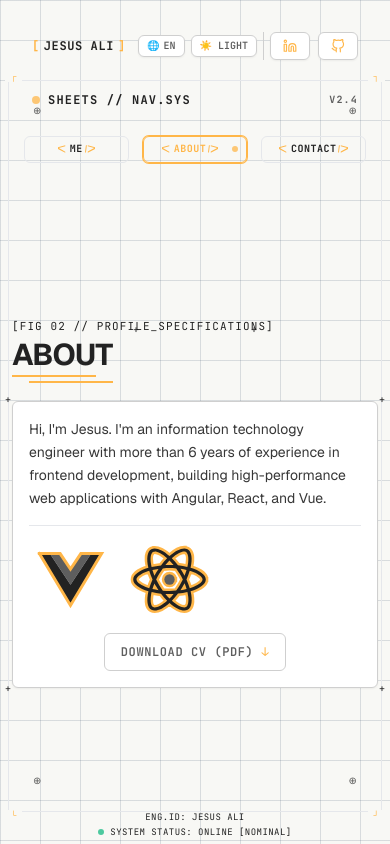
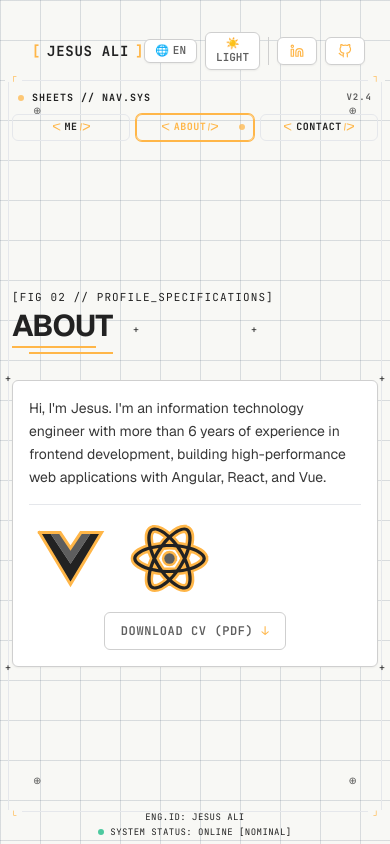
Before and after one commit to Ali-09/ali-001, a Next.js app: page /about in a window 390 px wide. Built offline with nearby package versions, Linux system fonts and the light colour scheme.

Commit message:
style(layout-spacing): redesign vertical spacing across SideMenu, Header, and section containers for generous breathing room

```diff
--- a/components/molecules/Header/index.tsx
+++ b/components/molecules/Header/index.tsx
@@ -49,10 +49,10 @@ const Header: React.FC = () => {
   const currentLang = context?.lang || 'es';
 
   return (
-    <header className="header pb-2 sm:pb-4 pt-3 sm:pt-6 px-3 sm:px-6 lg:px-12 flex flex-row items-center justify-between bg-transparent transition-colors duration-300">
+    <header className="header py-3.5 sm:py-6 px-3.5 sm:px-6 lg:px-12 flex flex-row items-center justify-between bg-transparent transition-colors duration-300 relative z-20 shrink-0">
       {/* Brand CAD Stamp */}
-      <div className="flex items-center gap-1.5 sm:gap-3 shrink-0">
-        <div className="font-mono text-xs xs:text-sm sm:text-lg md:text-xl font-bold tracking-wider text-primary flex items-center gap-1 sm:gap-2 select-none">
+      <div className="flex items-center gap-2 sm:gap-3 shrink-0">
+        <div className="font-mono text-sm sm:text-lg md:text-xl font-bold tracking-wider text-primary flex items-center gap-1.5 sm:gap-2 select-none">
           <span className="text-accent font-bold">[</span>
           <span className="whitespace-nowrap">JESUS ALI</span>
           <span className="text-secondary text-xs font-semibold hidden sm:inline">// DEV.SYS</span>
@@ -73,10 +73,10 @@ const Header: React.FC = () => {
       </div>
 
       {/* Theme Toggle, Language Toggle & Social Links */}
-      <div className="flex items-center gap-1.5 sm:gap-2.5">
+      <div className="flex items-center gap-2 sm:gap-3">
         <button
           onClick={toggleLang}
-          className="font-mono text-[10px] sm:text-xs px-2 sm:px-3 py-1 sm:py-1.5 rounded-md border border-lines hover:border-accent text-secondary hover:text-accent bg-surface hover:scale-[1.03] active:scale-95 transition-all duration-200 cursor-pointer flex items-center gap-1 sm:gap-1.5 shadow-sm select-none"
+          className="font-mono text-[11px] sm:text-xs px-2.5 sm:px-3 py-1 sm:py-1.5 rounded-md border border-lines hover:border-accent text-secondary hover:text-accent bg-surface hover:scale-[1.03] active:scale-95 transition-all duration-200 cursor-pointer flex items-center gap-1 sm:gap-1.5 shadow-sm select-none"
           title="Switch Language / Cambiar Idioma"
         >
           <span className="text-accent font-bold">🌐</span>
@@ -85,13 +85,13 @@ const Header: React.FC = () => {
 
         <button
           onClick={toggleTheme}
-          className="font-mono text-[10px] sm:text-xs px-2 sm:px-3 py-1 sm:py-1.5 rounded-md border border-lines hover:border-accent text-secondary hover:text-accent bg-surface hover:scale-[1.03] active:scale-95 transition-all duration-200 cursor-pointer flex items-center gap-1 sm:gap-1.5 shadow-sm select-none"
+          className="font-mono text-[11px] sm:text-xs px-2.5 sm:px-3 py-1 sm:py-1.5 rounded-md border border-lines hover:border-accent text-secondary hover:text-accent bg-surface hover:scale-[1.03] active:scale-95 transition-all duration-200 cursor-pointer flex items-center gap-1 sm:gap-1.5 shadow-sm select-none"
           title="Toggle CAD Theme"
         >
           <span className="font-semibold">{isDark ? (t?.header.darkTheme || '🌙 DARK') : (t?.header.lightTheme || '☀️ LIGHT')}</span>
         </button>
 
-        <div className="flex items-center border-l border-lines pl-1.5 sm:pl-2.5">
+        <div className="flex items-center border-l border-lines pl-2 sm:pl-3">
           <LinkedInLink/>
           <GithubLink/>
         </div>
--- a/components/molecules/SideMenu/index.tsx
+++ b/components/molecules/SideMenu/index.tsx
@@ -18,18 +18,18 @@ const SideMenu = () => {
   ];
 
   return (
-    <aside className="aside w-full md:w-60 lg:w-64 p-6 flex flex-col justify-between items-center bg-transparent shrink-0 transition-colors duration-300 h-full">
+    <aside className="aside w-full md:w-60 lg:w-64 px-3 py-2 md:p-6 flex flex-col justify-between items-center bg-transparent shrink-0 transition-colors duration-300 h-auto md:h-full">
       {/* CAD Navigation Header Label */}
-      <div className="w-full font-mono text-xs text-primary font-bold uppercase tracking-widest flex items-center justify-between px-2 select-none pb-3">
+      <div className="w-full font-mono text-[10px] sm:text-xs text-primary font-bold uppercase tracking-widest flex items-center justify-between px-1.5 select-none pb-1.5 sm:pb-3">
         <span className="flex items-center gap-2">
-          <span className="w-2 h-2 rounded-full bg-accent animate-pulse"></span>
+          <span className="w-1.5 sm:w-2 h-1.5 sm:h-2 rounded-full bg-accent animate-pulse"></span>
           <span>{t?.sideNav.navSys || "SHEETS // NAV.SYS"}</span>
         </span>
-        <span className="text-[10px] text-secondary font-mono">v2.4</span>
+        <span className="text-[9px] sm:text-[10px] text-secondary font-mono">v2.4</span>
       </div>
 
       {/* Navigation Sheet Buttons (Perfectly Centered with Container Content) */}
-      <div className="w-full flex flex-row md:flex-col justify-center items-center gap-3.5 my-auto py-4">
+      <div className="w-full flex flex-row md:flex-col justify-center items-center gap-1.5 sm:gap-3.5 my-0 md:my-auto py-1 sm:py-4">
         {tags.map((tag: Tag, k: number) => (
           <LinkItem tag={tag} index={k + 1} key={k} />
         ))}
--- a/components/organisms/BodyAbout/index.tsx
+++ b/components/organisms/BodyAbout/index.tsx
@@ -14,7 +14,7 @@ const BodyAbout: React.FC = () => {
                 </div>
                 <TitleGeneral text={t?.about.title || "ABOUT"}/>
             </div>
-            <div className="description-about border border-lines hover:border-accent hover:-translate-y-0.5 transition-all duration-300 rounded-md p-4 sm:p-6 bg-surface relative group shadow-sm">
+            <div className="description-about border border-lines hover:border-accent hover:-translate-y-0.5 transition-all duration-300 rounded-md p-4 sm:p-6 bg-surface relative group shadow-sm mt-2 lg:mt-0">
                 <div className="absolute -top-2 -left-2 text-[10px] font-mono text-secondary/50 group-hover:text-accent group-hover:rotate-45 transition-all duration-300 select-none">+</div>
                 <div className="absolute -top-2 -right-2 text-[10px] font-mono text-secondary/50 group-hover:text-accent group-hover:rotate-45 transition-all duration-300 select-none">+</div>
                 <div className="absolute -bottom-2 -left-2 text-[10px] font-mono text-secondary/50 group-hover:text-accent group-hover:rotate-45 transition-all duration-300 select-none">+</div>
--- a/components/organisms/BodyContact/index.tsx
+++ b/components/organisms/BodyContact/index.tsx
@@ -61,7 +61,7 @@ const BodyContact: React.FC = () => {
             </div>
             <TitleGeneral text={t?.contact.title || "CONTACT"}/>
         </div>
-        <div className="form-email border border-lines hover:border-accent hover:-translate-y-0.5 transition-all duration-300 rounded-md p-4 sm:p-6 bg-surface relative group shadow-sm">
+        <div className="form-email border border-lines hover:border-accent hover:-translate-y-0.5 transition-all duration-300 rounded-md p-4 sm:p-6 bg-surface relative group shadow-sm mt-2 lg:mt-0">
             <div className="absolute -top-2 -left-2 text-[10px] font-mono text-secondary/50 group-hover:text-accent group-hover:rotate-45 transition-all duration-300 select-none">+</div>
             <div className="absolute -top-2 -right-2 text-[10px] font-mono text-secondary/50 group-hover:text-accent group-hover:rotate-45 transition-all duration-300 select-none">+</div>
             <div className="absolute -bottom-2 -left-2 text-[10px] font-mono text-secondary/50 group-hover:text-accent group-hover:rotate-45 transition-all duration-300 select-none">+</div>
```
